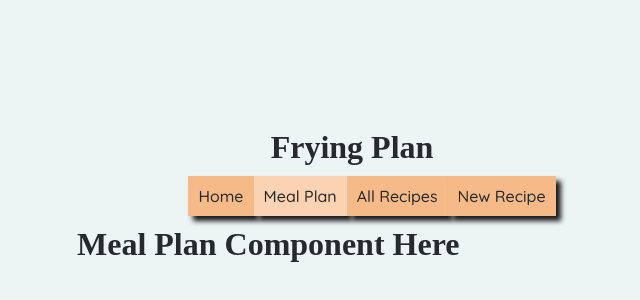
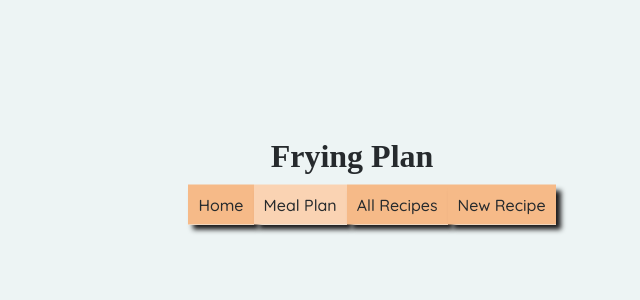
Before and after one commit to rebecca-lindsey/frying-plan-frontend, a React (Create React App) app: page /users/1/days in a window 1280 px wide. Shown: the part 204-504 px from the top of the page, without its empty margins (288-928 px from the left). Built offline with nearby package versions, Linux system fonts and the light colour scheme; a web font is replaced by a local one.

Commit message:
Add MealPlanContainer

```diff
--- a/src/App.js
+++ b/src/App.js
@@ -2,6 +2,7 @@ import React, { Component } from "react";
 import { BrowserRouter as Router, Switch, Route } from "react-router-dom";
 import HeaderContainer from "./header/HeaderContainer";
 import HomeContainer from "./home/HomeContainer";
+import MealPlanContainer from "./mealplan/MealPlanContainer";
 import RecipeContainer from "./recipes/RecipeContainer";
 
 export default class App extends Component {
@@ -12,7 +13,7 @@ export default class App extends Component {
           <HeaderContainer />
           <Switch>
             <Route path="/users/:id/days">
-              <h1>Meal Plan Component Here</h1>
+              <MealPlanContainer />
             </Route>
             <Route path="/recipes/new">
               <h1>New Recipe Component Here</h1>
--- /dev/null
+++ b/src/mealplan/MealPlanContainer.js
@@ -0,0 +1,21 @@
+import React, { Component } from "react";
+import { connect } from "react-redux";
+import "./mealplan.css";
+
+class MealPlanContainer extends Component {
+  componentDidMount() {}
+
+  render() {
+    return <div id="meal-plan-container" className="main-container"></div>;
+  }
+}
+
+const mapStateToProps = (state) => {
+  return state;
+};
+
+const mapDispatchToProps = (dispatch) => {
+  return {};
+};
+
+export default connect(mapStateToProps, mapDispatchToProps)(MealPlanContainer);
```
Also changed, not shown: src/mealplan/mealplan.css (added).
